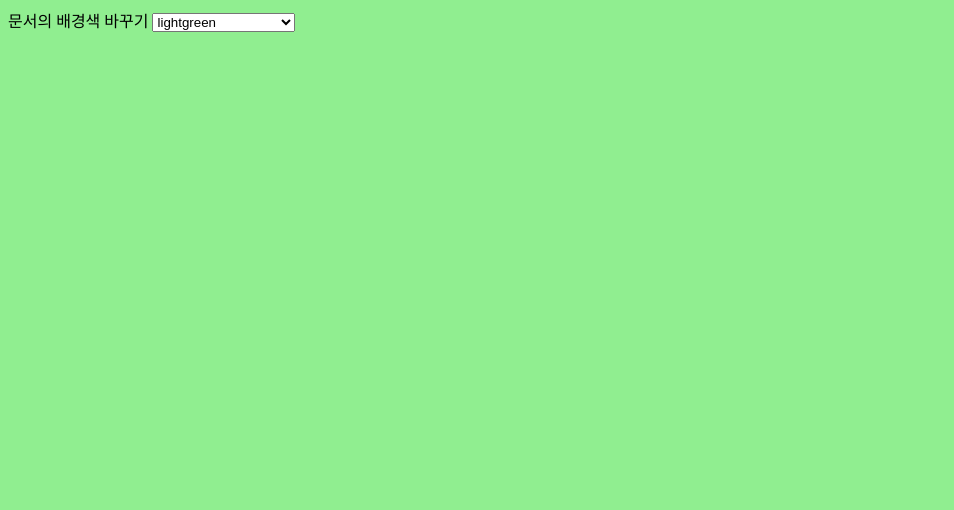
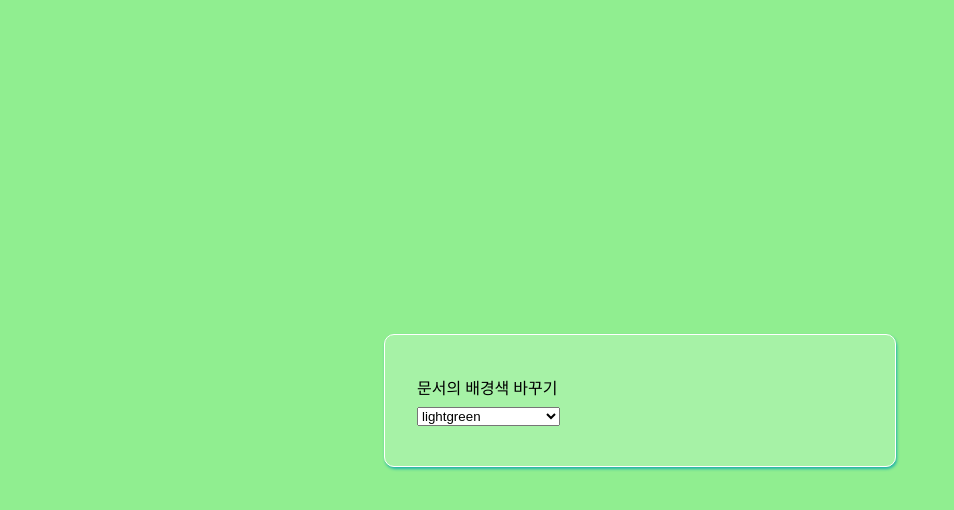
Before and after one commit to hubintheroot/_____JS_____, a plain HTML site: page day002/bodyChangeColor.html in a window 1280 px wide. Shown: the whole page, without its empty margins (0-954 px from the left). Drawn offline with Linux system fonts and the light colour scheme.

Commit message:
style/bodyChangeColor 디자인 추가

```diff
--- a/day002/bodyChangeColor.html
+++ b/day002/bodyChangeColor.html
@@ -5,8 +5,36 @@
     <meta name="viewport" content="width=device-width, initial-scale=1.0" />
     <title>body change color | Task</title>
     <style>
+      * {
+        margin: 0;
+        padding: 0;
+        box-sizing: border-box;
+      }
       body {
         background-color: lightgreen;
+        display: flex;
+        height: 100vh;
+        align-items: center;
+        justify-content: center;
+      }
+      div {
+        width: 40vw;
+        padding: 2.5em 2em;
+        border: 1px solid #fff;
+        border-radius: 10px;
+        background-color: rgba(255, 255, 255, 0.2);
+        box-shadow: 1px 2px 3px 0 lightseagreen;
+        display: flex;
+        flex-direction: column;
+        text-align: left;
+        gap: 0.5em;
+      }
+      label {
+        color: #000;
+        font-weight: 500;
+      }
+      select {
+        width: max-content;
       }
     </style>
   </head>
```
